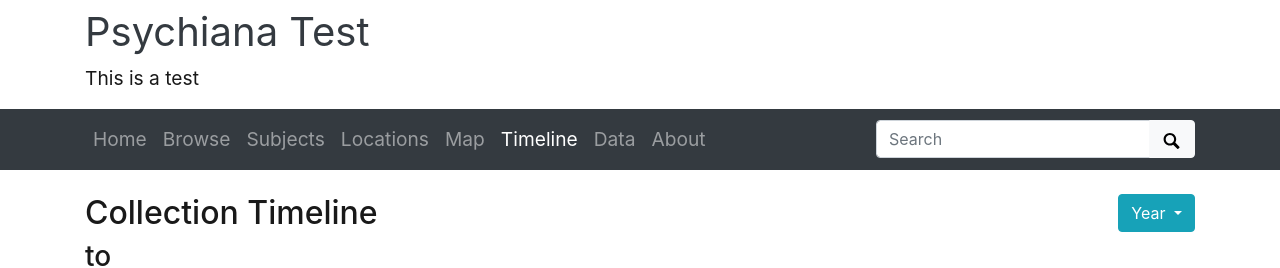
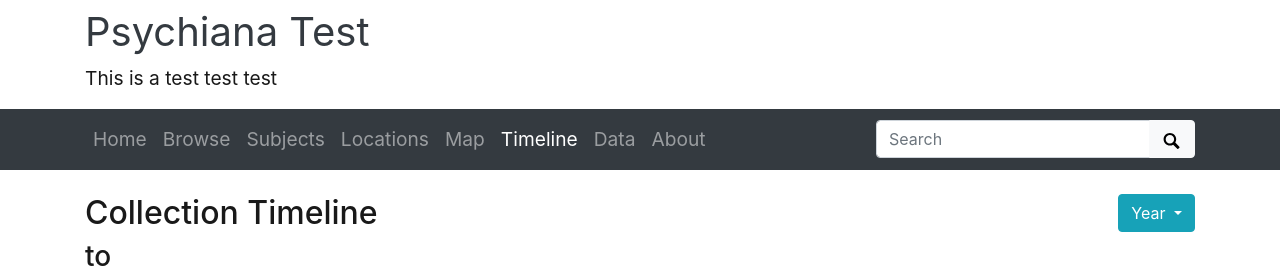
Before and after one commit to lrmarchant/collectiontest, a Jekyll site: the page built from pages/timeline.md, in a window 1280 px wide. Shown: the top 268 px of the page. Built offline with Jekyll 4.4.1, drawn with Linux system fonts in a browser that asks for light colours.

Commit message:
psychiana change

```diff
--- a/_config.yml
+++ b/_config.yml
@@ -20,7 +20,7 @@ source-code: https://github.com/lrmarchant/collectiontest
 # title of site appears in banner
 title: Psychiana Test
 # tagline, a short phrase that will appear throughout the site in the top banner
-tagline: This is a test
+tagline: This is a test test test
 # description appears in meta tags and other locations
 # this description might appear in search result lists, keep around 160 characters max
 description: "this is a test test test"
```
